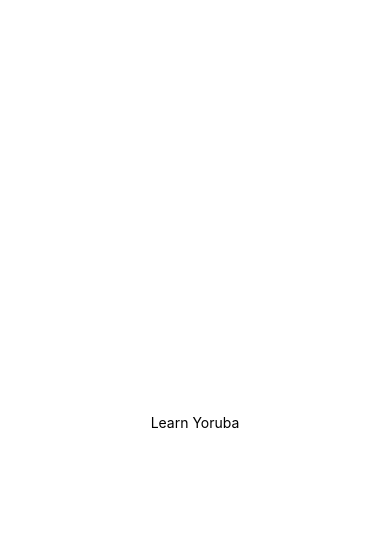
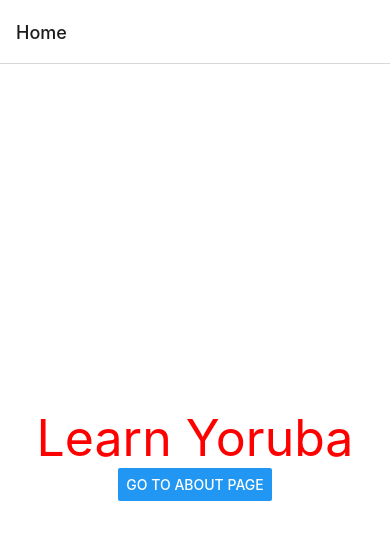
Before and after one commit to fakinbo/learnyoruba, a React Native app: screen /Home in a window 390 px wide. Shown: the top 540 px of the page. Built offline with nearby package versions, Linux system fonts and the light colour scheme.

Commit message:
added app routing

```diff
--- a/App.js
+++ b/App.js
@@ -1,13 +1,31 @@
-import { StyleSheet, Text, View } from 'react-native';
+import { StyleSheet, View } from 'react-native';
 
+import About from './components/about';
+import Homescreen from './components/homescreen';
+import { NavigationContainer } from '@react-navigation/native';
 import { StatusBar } from 'expo-status-bar';
+import {createNativeStackNavigator} from '@react-navigation/native-stack';
+import { styled } from 'styled-components/native';
 
+const StyledText = styled.Text`
+    color: red;
+    font-size: 50px;
+`;
+const Stack = createNativeStackNavigator();
 export default function App() {
   return (
-    <View style={styles.container}>
-      <Text>Learn Yoruba</Text>
-      <StatusBar style="auto" />
-    </View>
+    <NavigationContainer>
+        <Stack.Navigator>
+        <Stack.Screen
+          name="Home"
+          component={Homescreen}
+        />
+        <Stack.Screen
+          name="About"
+          component={About}
+        />
+        </Stack.Navigator>
+    </NavigationContainer>
   );
 }
 
--- /dev/null
+++ b/components/about.tsx
@@ -0,0 +1,35 @@
+import { Button, StyleSheet, Text, View } from 'react-native';
+
+import { StatusBar } from 'expo-status-bar';
+import { styled } from 'styled-components/native';
+
+const StyledText: typeof Text = styled.Text`
+    color: red;
+    font-size: 50px;
+`;
+
+const About = ({ navigation, route }) => {
+    console.log('Navigation route ', route, "  object ", navigation)
+    return(
+        <View style={styles.container}>
+             <Button
+      title="Go to Home Page"
+      onPress={() =>
+        navigation.navigate('Home', {name: 'Jane'})
+      }
+    />
+        <StyledText allowFontScaling>About Page</StyledText>
+      </View>
+    );
+}
+
+const styles = StyleSheet.create({
+    container: {
+      flex: 1,
+      backgroundColor: '#fff',
+      alignItems: 'center',
+      justifyContent: 'center',
+    },
+  });
+
+export default About;
--- /dev/null
+++ b/components/homescreen.tsx
@@ -0,0 +1,35 @@
+import { Button, StyleSheet, Text, View } from 'react-native';
+
+import { StatusBar } from 'expo-status-bar';
+import { styled } from 'styled-components/native';
+
+const StyledText: typeof Text = styled.Text`
+    color: red;
+    font-size: 50px;
+`;
+
+const Homescreen = ({ navigation, route }) => {
+    console.log('Navigation route ', route, "  object ", navigation)
+    return(
+        <View style={styles.container}>
+        <StyledText allowFontScaling>Learn Yoruba</StyledText>
+        <Button
+      title="Go to About Page"
+      onPress={() =>
+        navigation.navigate('About', {name: 'Jane'})
+      }
+    />
+      </View>
+    );
+}
+
+const styles = StyleSheet.create({
+    container: {
+      flex: 1,
+      backgroundColor: '#fff',
+      alignItems: 'center',
+      justifyContent: 'center',
+    },
+  });
+
+export default Homescreen;
--- /dev/null
+++ b/tsconfig.json
@@ -0,0 +1,4 @@
+{
+  "compilerOptions": {},
+  "extends": "expo/tsconfig.base"
+}
```
Also changed, not shown: package.json (+6 -1 lines), 1 other file (tests, documents, lock files or other folders).
